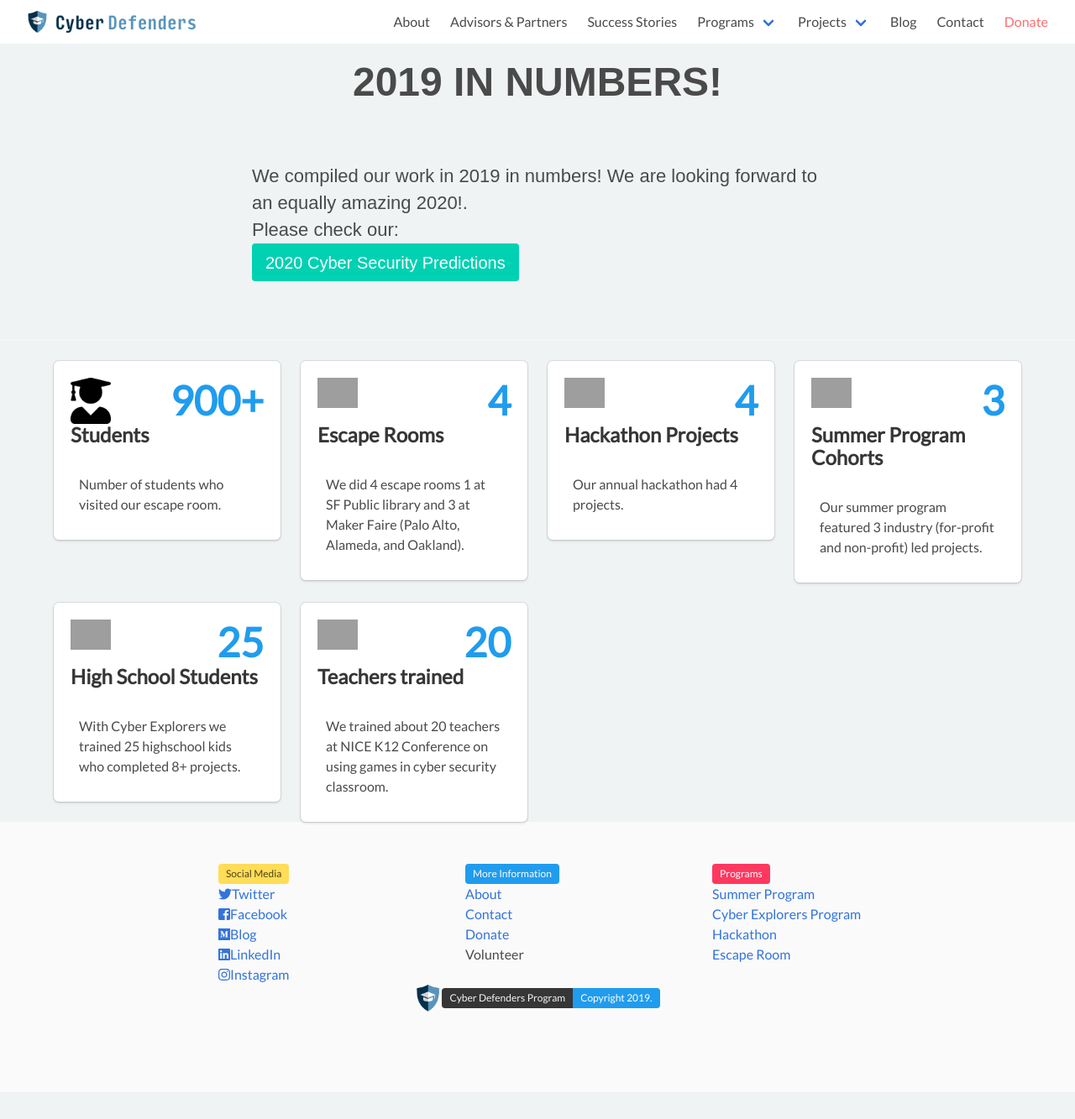
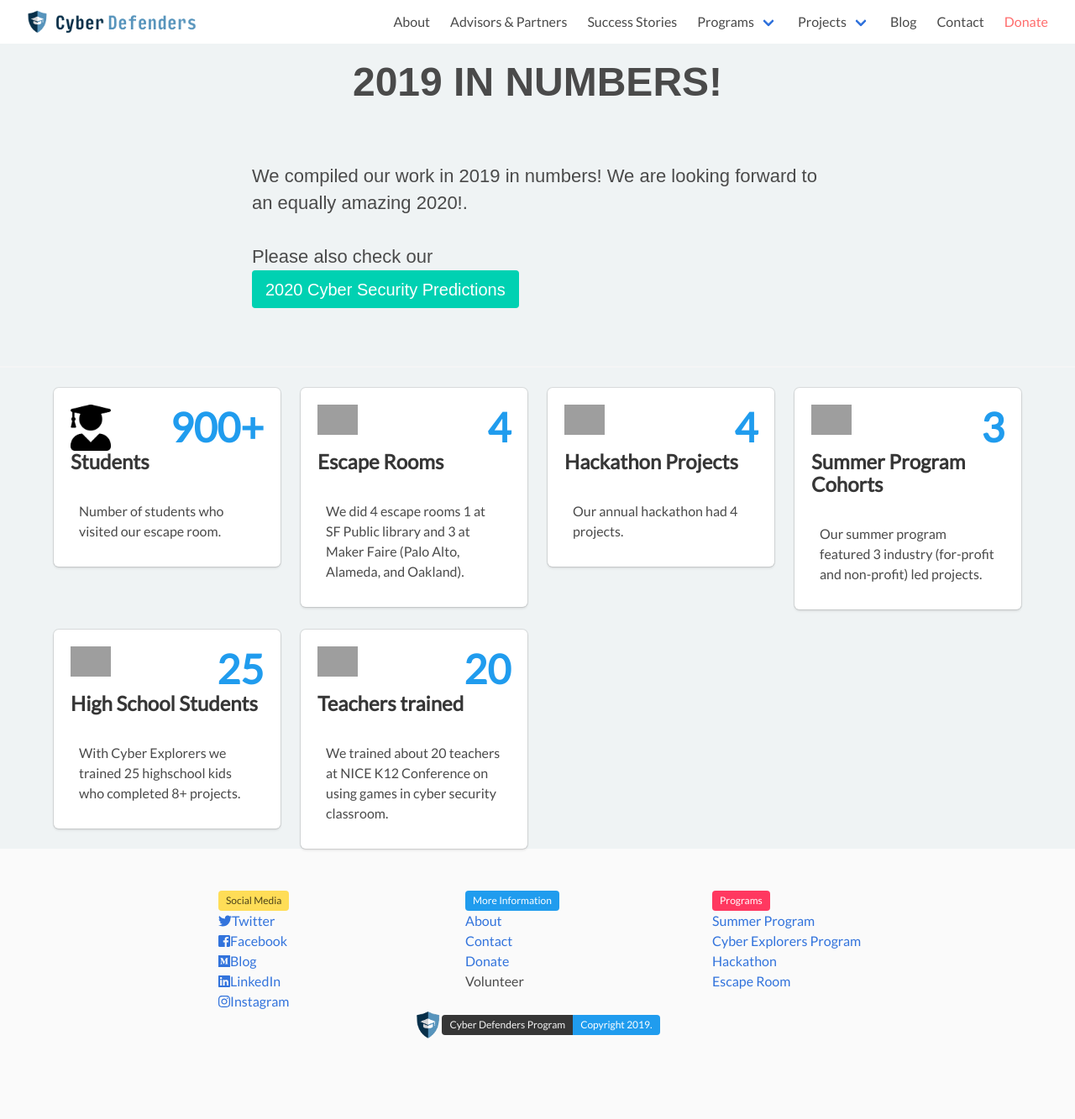
Before and after one commit to cyberdefendersprogram/www-homepage, a Jekyll site: the page built from 2019-in-numbers.html, in a window 1280 px wide. Shown: the whole page at 84% size. Built offline with Jekyll 4.4.1, drawn with Linux system fonts in a browser that asks for light colours; nearby versions of some CDN libraries; before the commit the page ends 1301 px from its top, so only the background shows below that.

Commit message:
Update 2019-in-numbers.html

```diff
--- a/2019-in-numbers.html
+++ b/2019-in-numbers.html
@@ -32,7 +32,7 @@
     <div class="container">
         <div class="hero">
             <h1 class="predictions-headline">2019 In Numbers!</h1>
-            <p class="predictions-tagline">We compiled our work in 2019 in numbers! We are looking forward to an equally amazing 2020!.<br/>Please check our:<br/><a class="button is-medium is-primary" href="predictions-2020/">2020 Cyber Security Predictions</a></p>
+            <p class="predictions-tagline">We compiled our work in 2019 in numbers! We are looking forward to an equally amazing 2020!.<br/><br/>Please also check our<br/><a class="button is-medium is-primary" href="/predictions-2020/">2020 Cyber Security Predictions</a></p>
         </div>
     </div>
 </section>
```
